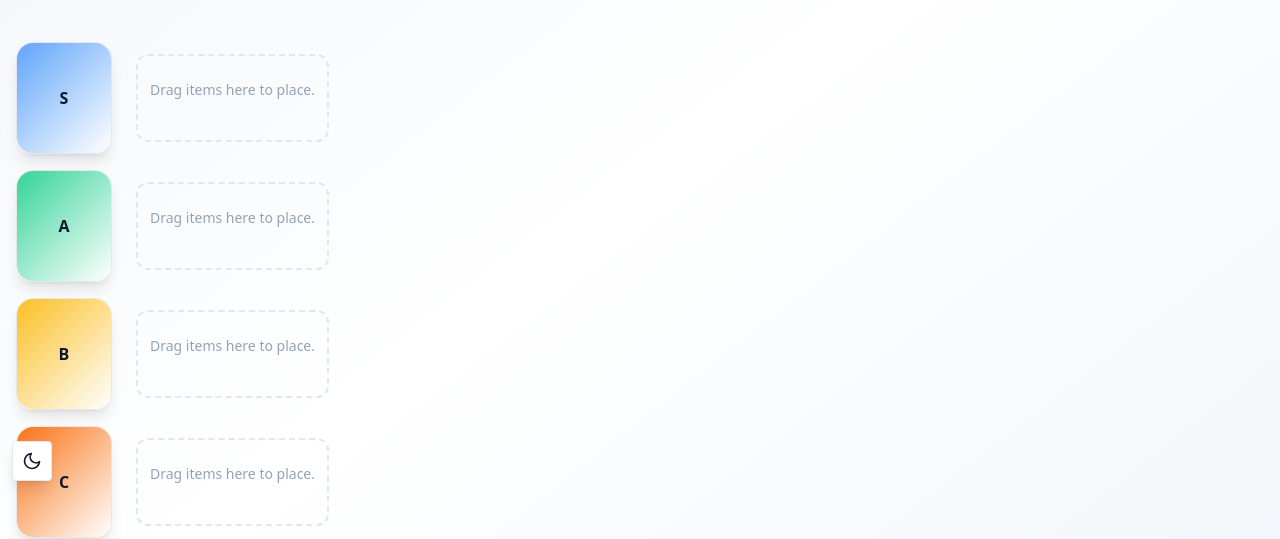
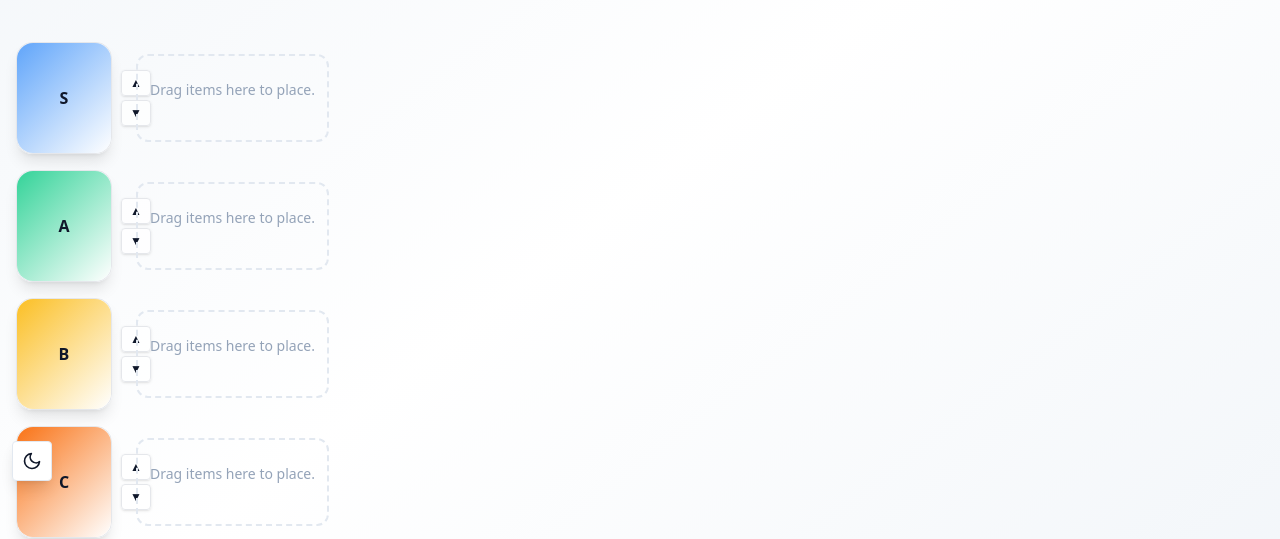
Before and after one commit to tsalthsu/TierMaker, a React (Vite) app: page / in a window 1280 px wide. Shown: the part 307-846 px from the top of the page. Built offline with nearby package versions, Linux system fonts and the light colour scheme.

Commit message:
Update App.jsx

```diff
--- a/src/App.jsx
+++ b/src/App.jsx
@@ -375,6 +375,16 @@ export default function TierListApp() {
         left:r.left, right:r.right, top:r.top, bottom:r.bottom,
         w:r.width, h:r.height
       };
+    });
+  }
+
+  function moveTier(fromIndex, toIndex) {
+    setTiers(prev => {
+      if (toIndex < 0 || toIndex >= prev.length) return prev;
+      const next = [...prev];
+      const [row] = next.splice(fromIndex, 1);
+      next.splice(toIndex, 0, row);
+      return next;
     });
   }
 
@@ -789,6 +799,18 @@ function triggerSparkles(x, y) {
                     ) : (
                       <button onClick={()=> startEditTier(idx)} title="Edit tier name" className="w-full h-full">{tier.name}</button>
                     )}
+                       {/* ▲▼ 이동 버튼 */}
+  <div className="absolute -right-10 top-1/2 -translate-y-1/2 flex flex-col gap-1" data-export-hide="true">
+    <button onClick={()=> moveTier(idx, idx-1)}
+            className="px-2 py-1 rounded border text-xs bg-white/70 hover:bg-white shadow">
+      ▲
+    </button>
+    <button onClick={()=> moveTier(idx, idx+1)}
+            className="px-2 py-1 rounded border text-xs bg-white/70 hover:bg-white shadow">
+      ▼
+    </button>
+  </div>
+
                     {openTierMenu===idx && (
                       <div className={`absolute top-16 right-1 z-[70] rounded border p-2 w-48 overflow-hidden ${isDark? 'bg-slate-900 border-white/10 text-white':'bg-white border-slate-200 text-slate-900'} shadow-xl`} onClick={e=> e.stopPropagation()}>
                         <label className="flex items-center justify-between text-sm mb-2">Color
```
